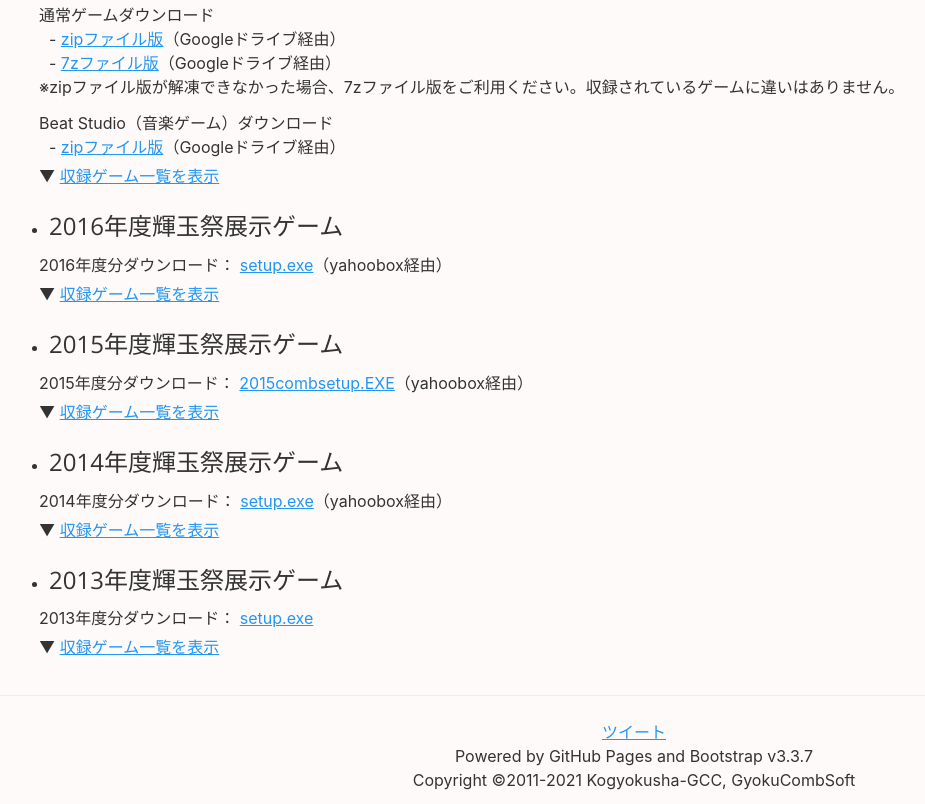
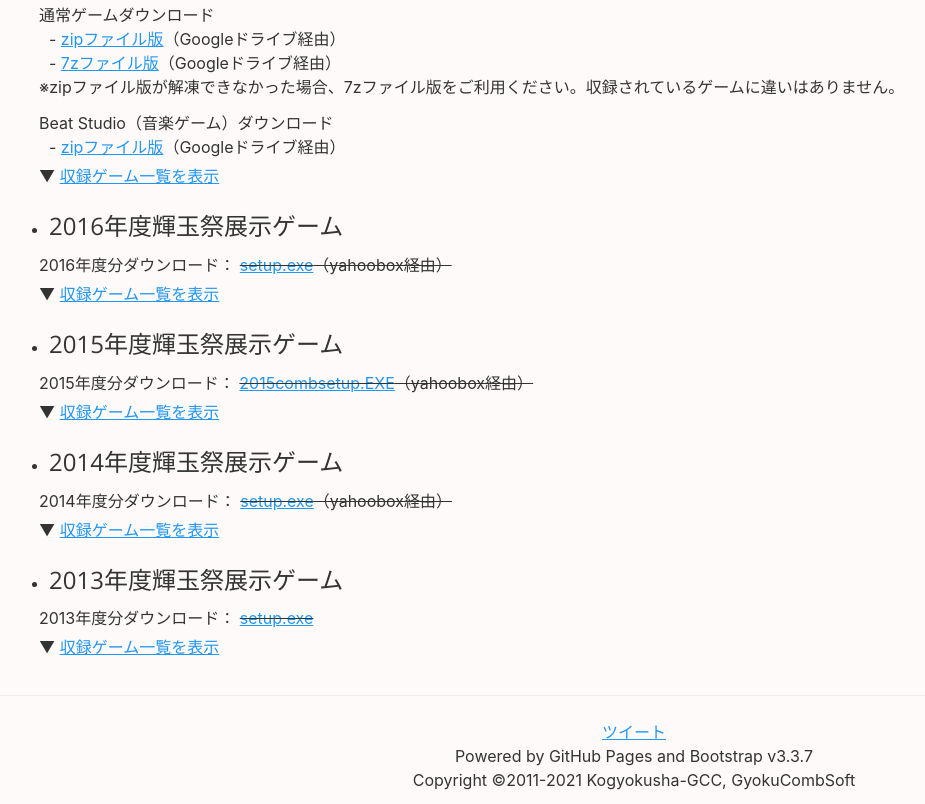
Before and after one commit to Kogyokusha-GCC/Kogyokusha-GCC.github.io, a plain HTML site: page product.html in a window 1280 px wide. Shown: the part 900-1704 px from the top of the page, without its empty margins (6-931 px from the left). Drawn offline with nearby package versions, Linux system fonts and the light colour scheme.

Commit message:
Update product.html

```diff
--- a/product.html
+++ b/product.html
@@ -260,7 +260,7 @@
 					<h3> 2016年度輝玉祭展示ゲーム</h3>
 				</li>
 				<li style="list-style: none; margin-left:-10px;">2016年度分ダウンロード：
-					<a href="https://box.yahoo.co.jp/guest/viewer?sid=box-l-mhfgcf5doygwlddxmflh35f4l4-1001&uniqid=e1406917-cc68-42f2-882e-5f0e64e35cbd&viewtype=detail">setup.exe</a>（yahoobox経由）</li>
+					<del><a href="https://box.yahoo.co.jp/guest/viewer?sid=box-l-mhfgcf5doygwlddxmflh35f4l4-1001&uniqid=e1406917-cc68-42f2-882e-5f0e64e35cbd&viewtype=detail">setup.exe</a>（yahoobox経由）</li></del>
 				<li style="list-style:none;">
 					<!-- 折り畳み展開ポインタ -->
 					<div onclick="obj=document.getElementById('open2016').style; obj.display=(obj.display=='none')?'block':'none';" style="margin:5px 0 0 -10px;cursor:pointer;">
@@ -312,7 +312,7 @@
 					<h3> 2015年度輝玉祭展示ゲーム</h3>
 				</li>
 				<li style="list-style: none; margin-left:-10px;">2015年度分ダウンロード：
-					<a href="http://yahoo.jp/box/sadRkw">2015combsetup.EXE</a>（yahoobox経由）</li>
+					<del><a href="http://yahoo.jp/box/sadRkw">2015combsetup.EXE</a>（yahoobox経由）</li></del>
 				<li style="list-style:none;">
 					<!-- 折り畳み展開ポインタ -->
 					<div onclick="obj=document.getElementById('open2015').style; obj.display=(obj.display=='none')?'block':'none';" style="margin:5px 0 0 -10px;cursor:pointer;">
@@ -345,7 +345,7 @@
 
 				<li><h3>2014年度輝玉祭展示ゲーム</h3></li>
 				<li style="list-style: none; margin-left:-10px;">2014年度分ダウンロード：
-					<a href="http://yahoo.jp/box/ofyz-e">setup.exe</a>（yahoobox経由）</li>
+					<del><a href="http://yahoo.jp/box/ofyz-e">setup.exe</a>（yahoobox経由）</li></del>
 				<li style="list-style:none;">
 					<!-- 折り畳み展開ポインタ -->
 					<div onclick="obj=document.getElementById('open2014').style; obj.display=(obj.display=='none')?'block':'none';" style="margin:5px 0 0 -10px;cursor:pointer;">
@@ -379,7 +379,7 @@
 
 				<li><h3>2013年度輝玉祭展示ゲーム</h3></li>
 				<li style="list-style: none; margin-left:-10px;">2013年度分ダウンロード：
-					<a href="http://cdn60127.exout.net/setup.exe">setup.exe</a>
+					<del><a href="http://cdn60127.exout.net/setup.exe">setup.exe</a></del>
 				</li>
 				<li style="list-style: none;">
 					<!-- 折り畳み展開ポインタ -->
```
